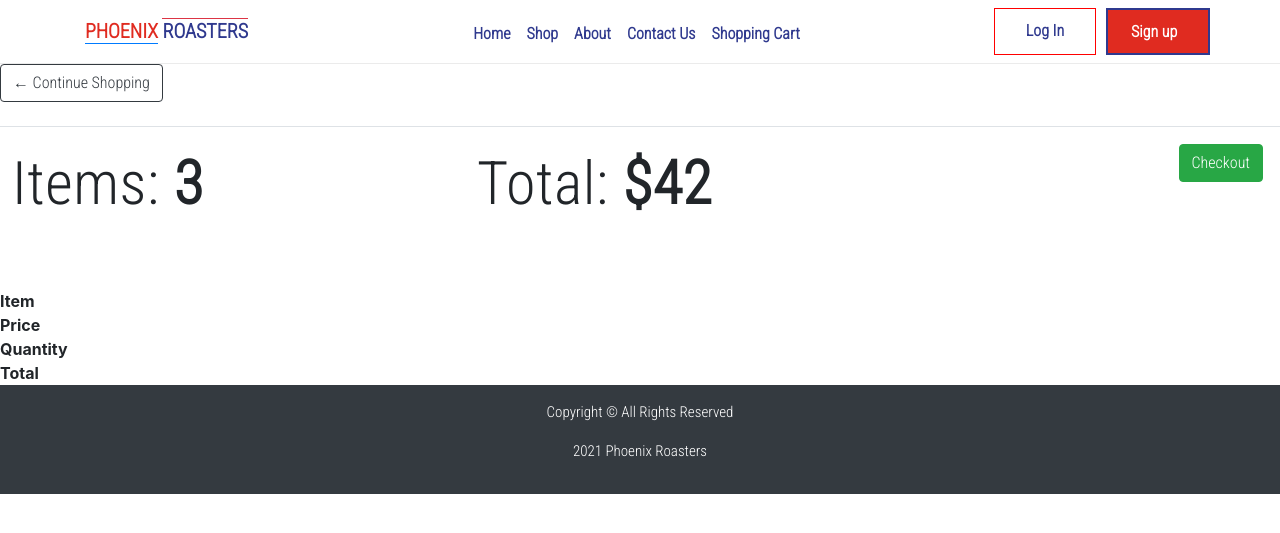
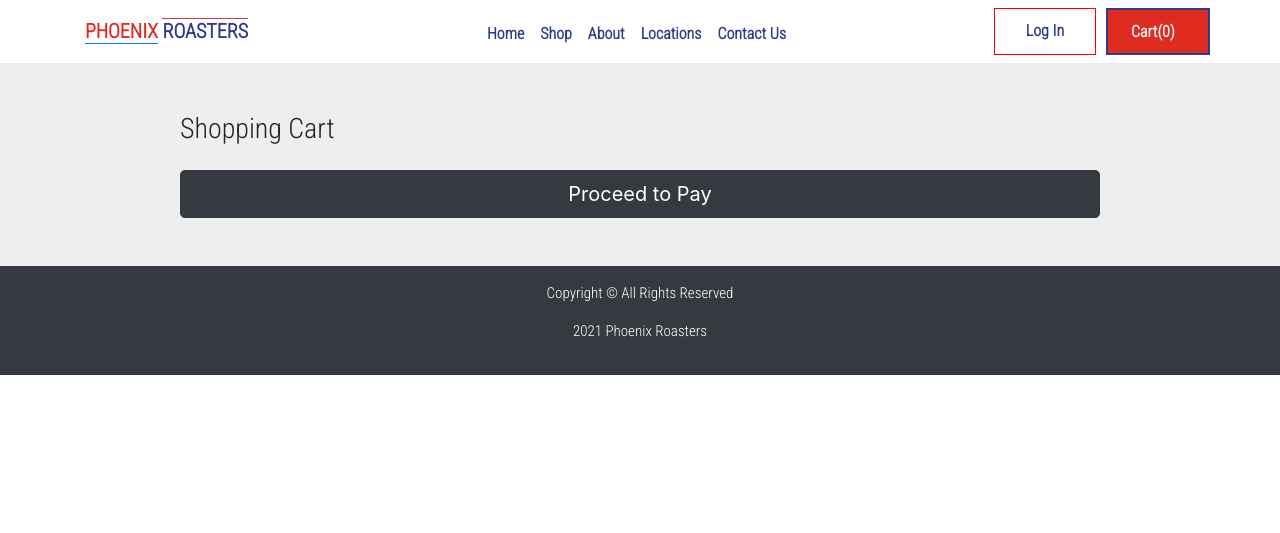
Before and after one commit to longplu/phoenix_roasters, a Django app: page /shoppingcarts/ in a window 1280 px wide. Shown: the top 533 px of the page. Run offline with Django 4.2, Linux system fonts and the light colour scheme; lists and menus that the app fills with data are empty.

Commit message:
Add cart is ready to go!

```diff
--- a/main_app/templates/base.html
+++ b/main_app/templates/base.html
@@ -37,18 +37,47 @@
             <li class="nav-item">
               <a class="nav-link" href="{% url 'about' %}">About</a>
             </li>
+
+            <li class="nav-item">
+              <a class="nav-link" href="">Locations</a>
+            </li>
+
             <li class="nav-item">
               <a class="nav-link" href="{% url 'contactus' %}">Contact Us</a>
             </li>
-            <li class="nav-item">
-              <a class="nav-link" href="{% url 'shoppingcarts_index' %}">Shopping Cart</a>
-            </li>
+
           </ul>
           <ul class="nav1 navbar-nav ms-auto ">
             <div class="row mx-md-n5">
               <li id="login" class="nav-item  col px-md-6"> <a href="{% url 'login' %}" class="nav-link  text-center" style="width: 70px;">Log In</a> </li>
-              <li id="signup" class="nav-item  col px-md-7"> <a href="{% url 'signup' %}" class="nav-link text-white" style="width: 70px;">Sign up </a> </li>
+              <li id="signup" class="nav-item  col px-md-7"> <a href="{% url 'shoppingcarts_index' %}" class=' nav-link text-white ' style="width: 70px;">Cart(0) </a> </li>
             </div>
+                            </div>
+                          </div>
+                        </div>
+
+
+
+
+
+
+
+
+
+
+
+
+
+
+
+
+
+
+
+
+
+
+
         </ul>
         </div>
         </div>
--- a/main_app/templates/home.html
+++ b/main_app/templates/home.html
@@ -67,6 +67,11 @@
 
 
 
+
+
+
+
+
 <!-- Carousel wrapper -->
 <br>
 <br>
--- a/main_app/templates/shoppingcarts/index.html
+++ b/main_app/templates/shoppingcarts/index.html
@@ -1,61 +1,69 @@
 {% extends 'base.html' %} {% block content %}
-<div class="row">
-  <div class="col-lg-12">
-    <div class="box-element">
-      <a class="btn btn-outline-dark" href="{% url 'index' %}"
-        >&#x2190; Continue Shopping</a
-      >
+<script defer src="https://use.fontawesome.com/releases/v6.0.0/js/all.js" integrity="sha384-l+HksIGR+lyuyBo1+1zCBSRt6v4yklWu7RbG0Cv+jDLDD9WFcEIwZLHioVB4Wkau" crossorigin="anonymous"></script>
 
-      <br />
-      <br />
-      <table class="table">
-        <tr>
-          <th>
-            <h5>Items: <strong>3</strong></h5>
-          </th>
-          <th>
-            <h5>Total:<strong> $42</strong></h5>
-          </th>
-          <th>
-            <a
-              style="float: right; margin: 5px"
-              class="btn btn-success"
-              href="#"
-              >Checkout</a
-            >
-          </th>
-        </tr>
-      </table>
+<section class="h-100" style="background-color: #eee;">
+  <div class="container h-100 py-5">
+    <div class="row d-flex justify-content-center align-items-center h-100">
+      <div class="col-10">
+
+        <div class="d-flex justify-content-between align-items-center mb-4">
+          <h3 class="fw-normal mb-0 text-black">Shopping Cart</h3>
+        </div>
+        {% for product in products %}
+<div class="card rounded-3 mb-4">
+
+<div class="card-body p-4">
+<div class="row d-flex justify-content-between align-items-center">
+
+                <div class="col-md-2 col-lg-2 col-xl-2">
+                  <img src="{{product.product.image_url}}"
+                  class="img-fluid" alt=""
+                  style="width: 90%;">
+                </div>
+            <div class="col-md-3 col-lg-3 col-xl-3">
+                <p></p>
+                <p class="lead fw-normal mb-2 text-muted">{{product.product.name}}</p>
+
             </div>
 
-    <br />
-    <div class="box-element">
-      <div class="cart-row">
-        <div style="flex: 2"></div>
-        <div style="flex: 2"><strong>Item</strong></div>
-        <div style="flex: 1"><strong>Price</strong></div>
-        <div style="flex: 1"><strong>Quantity</strong></div>
-        <div style="flex: 1"><strong>Total</strong></div>
-      </div>
-      {% for product in products %}
-      <div class="cart-row">
-        <div style="flex: 2">
-          <img class="row-image" src="{{product.product.image_url}}" />
-        </div>
-        <div style="flex: 2"><p>{{product.product.name}}</p></div>
-        <div style="flex: 1"><p>${{product.product.price|floatformat:2}}</p></div>
-        <div style="flex: 1">
-          <p class="quantity">{{product.quantity}}</p>
-          <div class="quantity">
-            <img class="chg-quantity" src="" />
+    <div class="col-md-1 col-lg-2 col-xl-2 d-flex">
+        <div class="input-group mb-0">
 
-            <img class="chg-quantity" src="" />
+           <p class="mb-3">{{product.quantity}}</p>
           </div>
           </div>
-        <div style="flex: 1"><p>$1</p></div>
+
+    <div class="col-md-3 col-lg-2 col-xl-2 offset-lg-1">
+                <p></p>
+                <p></p>
+                <h6 class="mb-3">${{product.product.price}}</h5>
+    </div>
+              <div class="col-md-1 col-lg-1 col-xl-1 text-end">
+                <a href="#!" class="text-danger"><i class="fas fa-trash fa-lg"></i></a>
+              </div>
+
+
+</div>
+
+</div>
+
 </div>
 {% endfor %}
+
+
+
+
+
+
+
+            <button type="button" class="btn btn-dark btn-block btn-lg text-white" >Proceed to Pay</button>
+
+
       </div>
     </div>
+
   </div>
+</section>
+
+
 {% endblock %}
--- a/main_app/urls.py
+++ b/main_app/urls.py
@@ -3,6 +3,7 @@ from django.urls import path
 
 urlpatterns = [
 	path('', views.home, name='home'),
+
 	path('about/', views.about, name='about'),
 	path('contactus/', views.contactus, name='contactus'),
 	path('location/', views.location, name='location'),
--- a/main_app/views.py
+++ b/main_app/views.py
@@ -7,7 +7,7 @@ from django.contrib.auth import login
 from django.contrib.auth.models import User
 from django.contrib.auth.decorators import login_required
 from .forms import LoginForm, UpdateForm, SignupForm
-from .models import Product
+from .models import *
 
 
 # Create your views here.
```
Also changed, not shown: main_app/migrations/0001_initial.py (deleted), main_app/migrations/0002_order_complete_order_transaction_id_and_more.py (deleted), main_app/migrations/0003_alter_product_price.py (deleted), main_app/migrations/__init__.py (deleted), main_app/static/images/coffee3.jpeg (added), 1 other file. Lines whose indentation alone changed are shown as unchanged.
